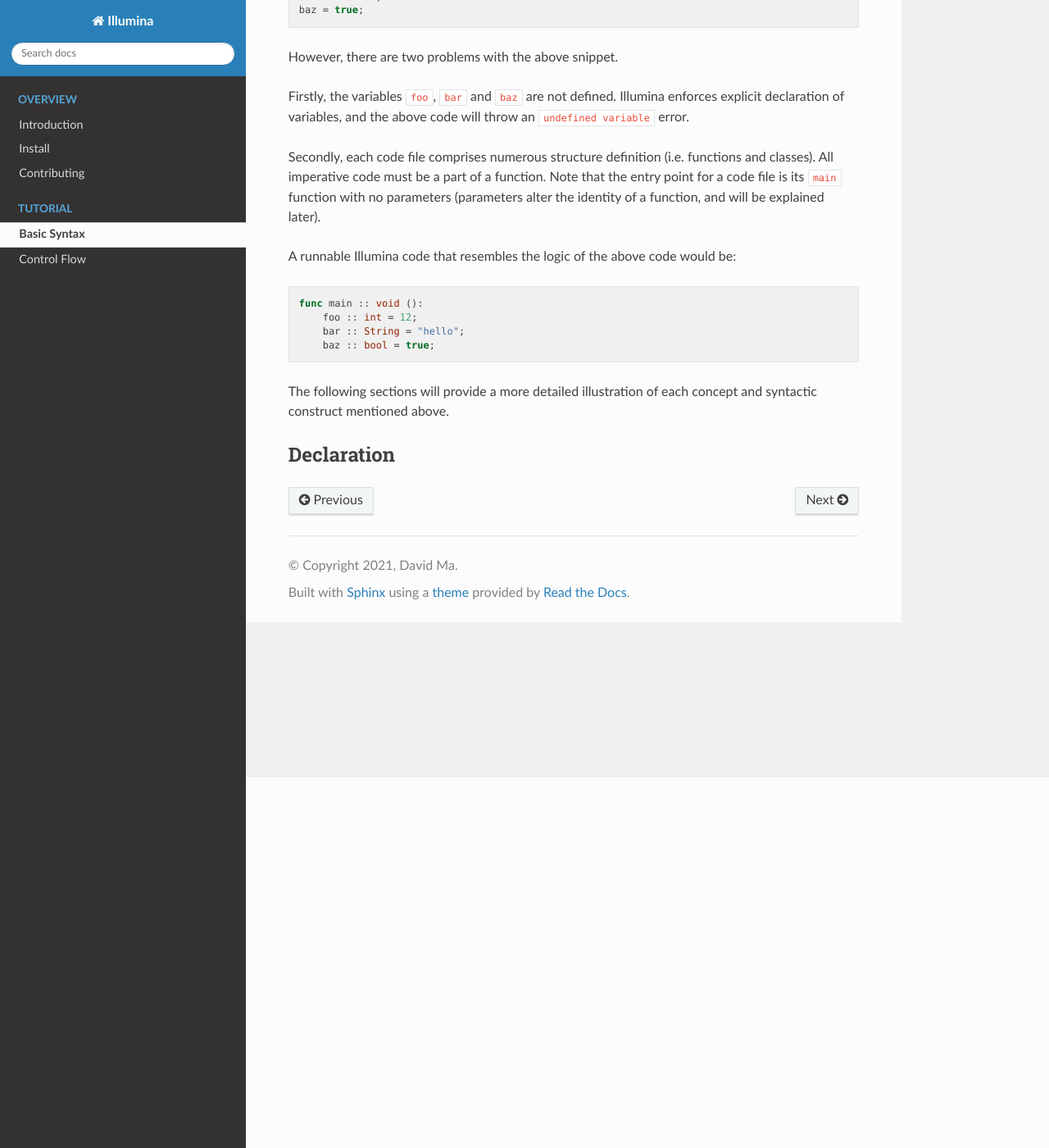
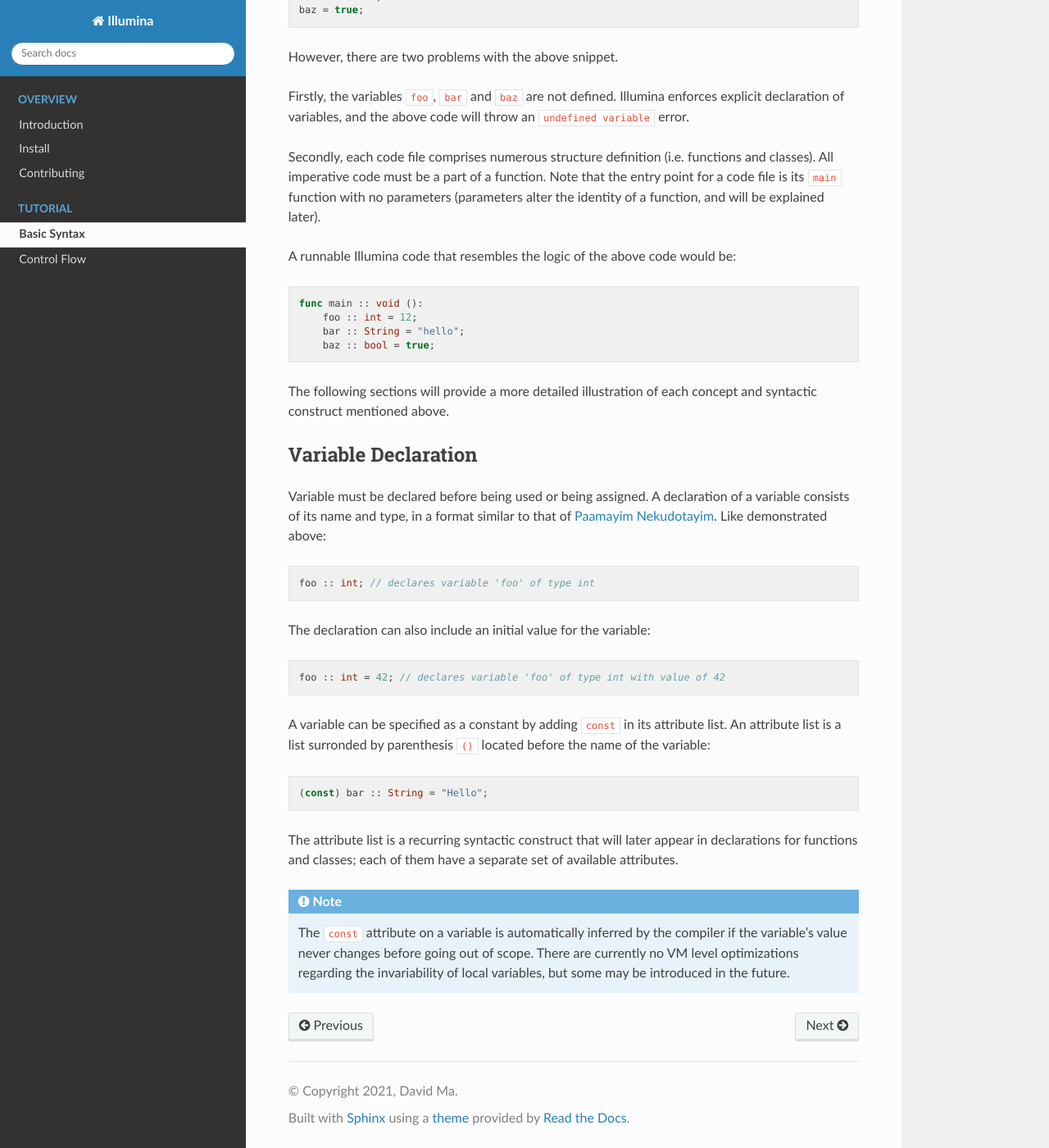
Before and after one commit to linxuanm/illumina, a Sphinx documentation site: the page built from docs/tutorial/basic.rst, in a window 1280 px wide and 1400 px high, scrolled down 452 px. Shown: the whole window at 82% size. Built offline with Sphinx 7.4.7 and the Read the Docs theme 2.0.0, drawn with Linux system fonts in a browser that asks for light colours; pages that are not in the unit, such as notebooks, are missing from menus.

Commit message:
declaration

```diff
--- a/docs/conf.py
+++ b/docs/conf.py
@@ -24,7 +24,8 @@ keywords = [
     'func',
     'return',
     'true',
-    'false'
+    'false',
+    'const'
 ]
 
 types = [
@@ -48,6 +49,7 @@ class IlluminaLexer(pygments.lexer.RegexLexer):
 
     tokens = {
         'root': [
+            (r'\/\/.*\n', token.Comment),
             (union(keywords), token.Keyword),
             (union(types), token.Keyword.Type),
             (r'"[^"]*"', token.String),
--- a/docs/tutorial/basic.rst
+++ b/docs/tutorial/basic.rst
@@ -31,5 +31,23 @@ A runnable Illumina code that resembles the logic of the above code would be::
 
 The following sections will provide a more detailed illustration of each concept and syntactic construct mentioned above.
 
-Declaration
------------
+Variable Declaration
+--------------------
+
+Variable must be declared before being used or being assigned. A declaration of a variable consists of its name and type, in a format similar to that of `Paamayim Nekudotayim <https://en.wikipedia.org/wiki/Scope_resolution_operator>`_. Like demonstrated above::
+
+    foo :: int; // declares variable 'foo' of type int
+
+The declaration can also include an initial value for the variable::
+
+    foo :: int = 42; // declares variable 'foo' of type int with value of 42
+
+A variable can be specified as a constant by adding :code:`const` in its attribute list. An attribute list is a list surronded by parenthesis :code:`()` located before the name of the variable::
+
+    (const) bar :: String = "Hello";
+
+The attribute list is a recurring syntactic construct that  will later appear in declarations for functions and classes; each of them have a separate set of available attributes.
+
+.. note::
+
+    The :code:`const` attribute on a variable is automatically inferred by the compiler if the variable's value never changes before going out of scope. There are currently no VM level optimizations regarding the invariability of local variables, but some may be introduced in the future.
```
